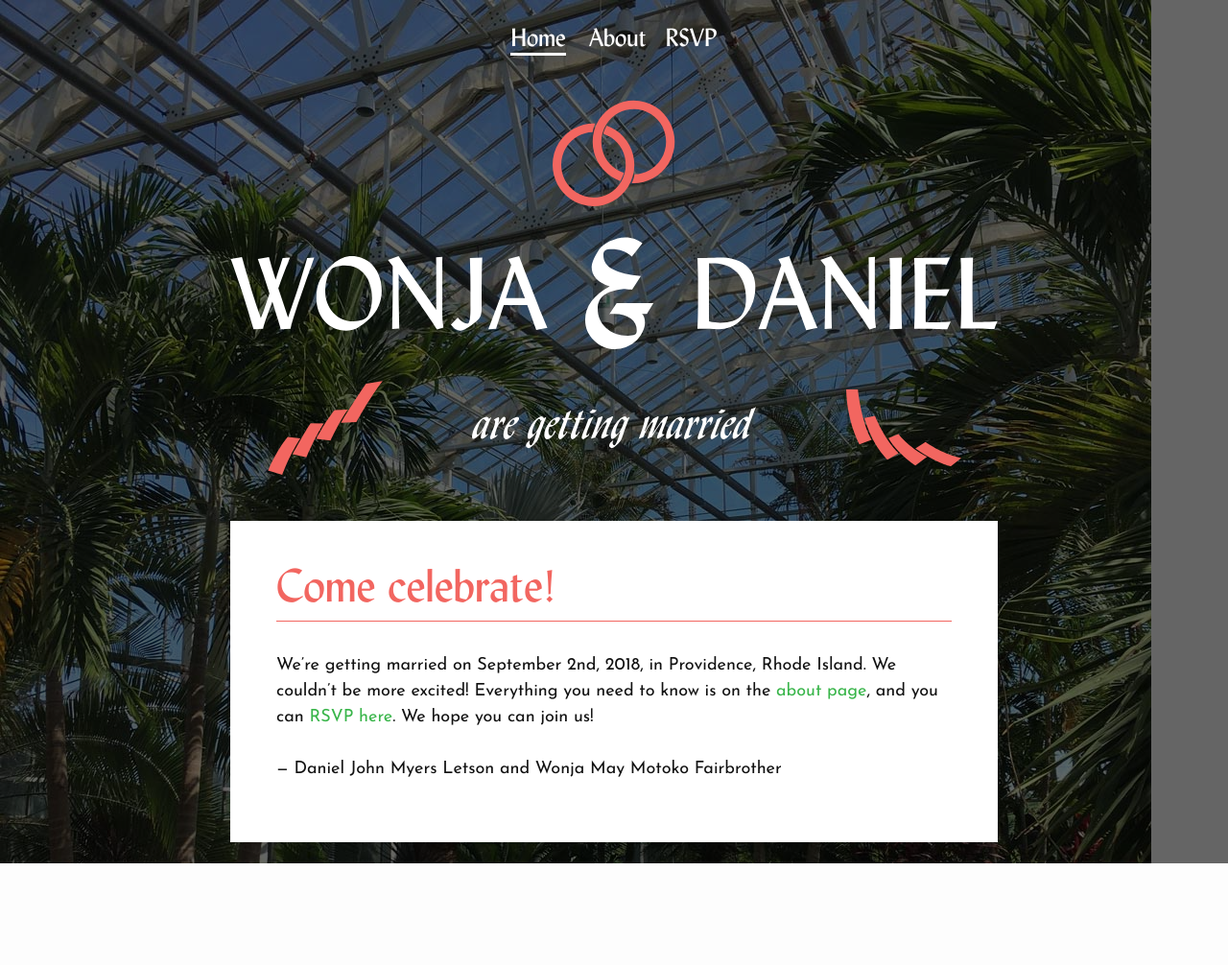
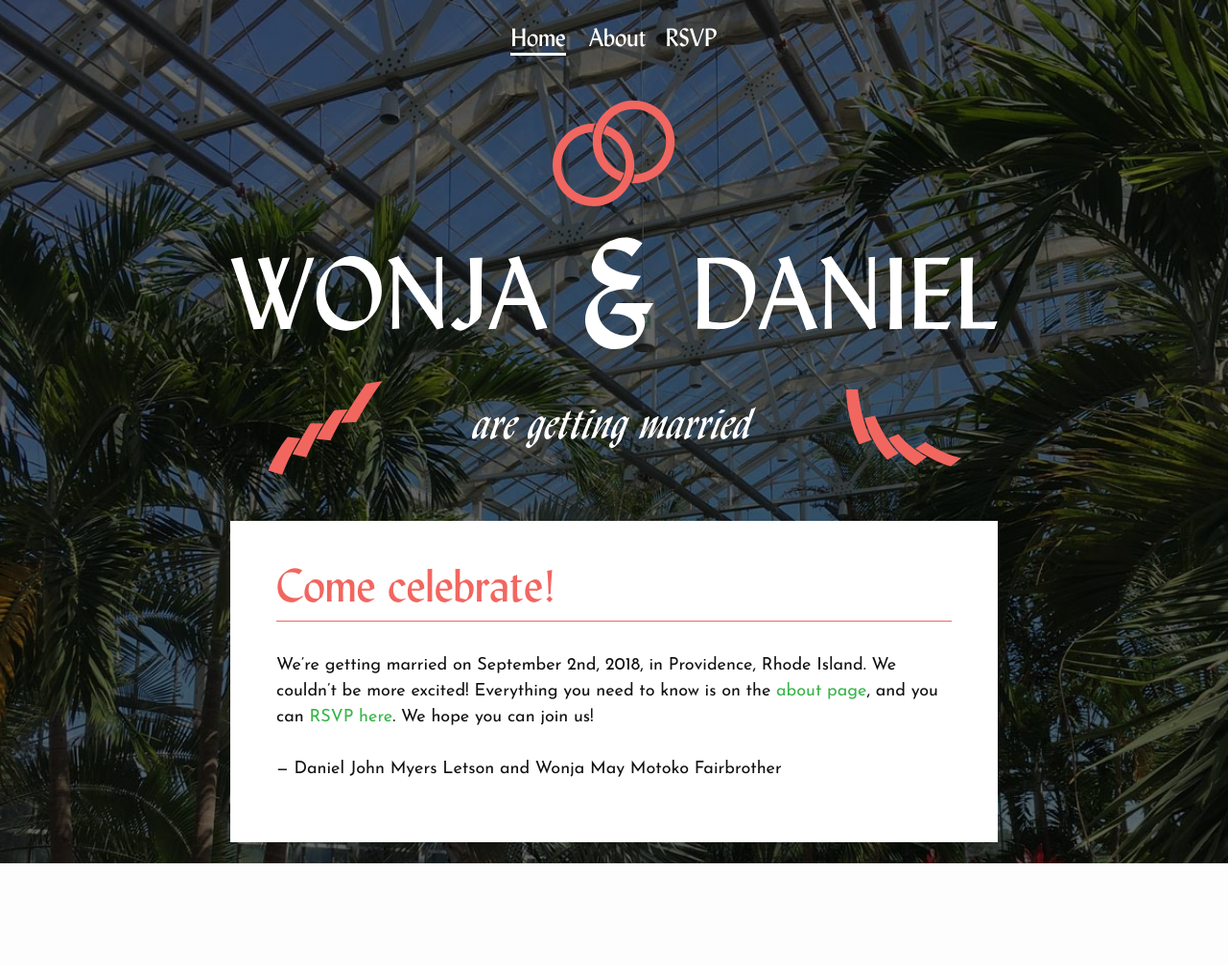
Before and after one commit to danletson/dan-n-wonja, a Jekyll site: the page built from index.md, in a window 1280 px wide. Shown: the whole page at 96% size. Built offline with Jekyll 4.4.1, drawn with Linux system fonts in a browser that asks for light colours.

Commit message:
updated styling

```diff
--- a/_layouts/default.html
+++ b/_layouts/default.html
@@ -3,7 +3,7 @@
 
   {%- include head.html -%}
 
-  <body>
+  <body >
   <div class="overlay" style="background-image: url('{{ page.background_image | relative_url }}')"></div>
     <div class="page-wrap">
       {%- include header.html -%}
--- a/_sass/minima/_layout.scss
+++ b/_sass/minima/_layout.scss
@@ -9,17 +9,19 @@
 body{
   padding: 0;
   margin: 0;
+  background-repeat: no-repeat;
+  background-attachment: fixed;
 }
 
 .overlay{
-  background-repeat: no-repeat;
-  background-attachment: fixed;
-  position:fixed;
   left: 0;
   top: 0;
+  position: fixed;
+  background-attachment: fixed;
+  background-size: cover;
+  background-repeat: no-repeat;
   width: 100vw;
   height: 100vh;
-  max-height: 1024px;
   &:after{
     content: "";
     display: block;
@@ -29,6 +31,10 @@ body{
     width: 100vw;
     height: 100vh;
     background: rgba(0,0,0,0.6);
+  }
+  @include media-query($on-palm) {
+    height: 1024px;
+    background-attachment:local;
   }
 }
 
```
